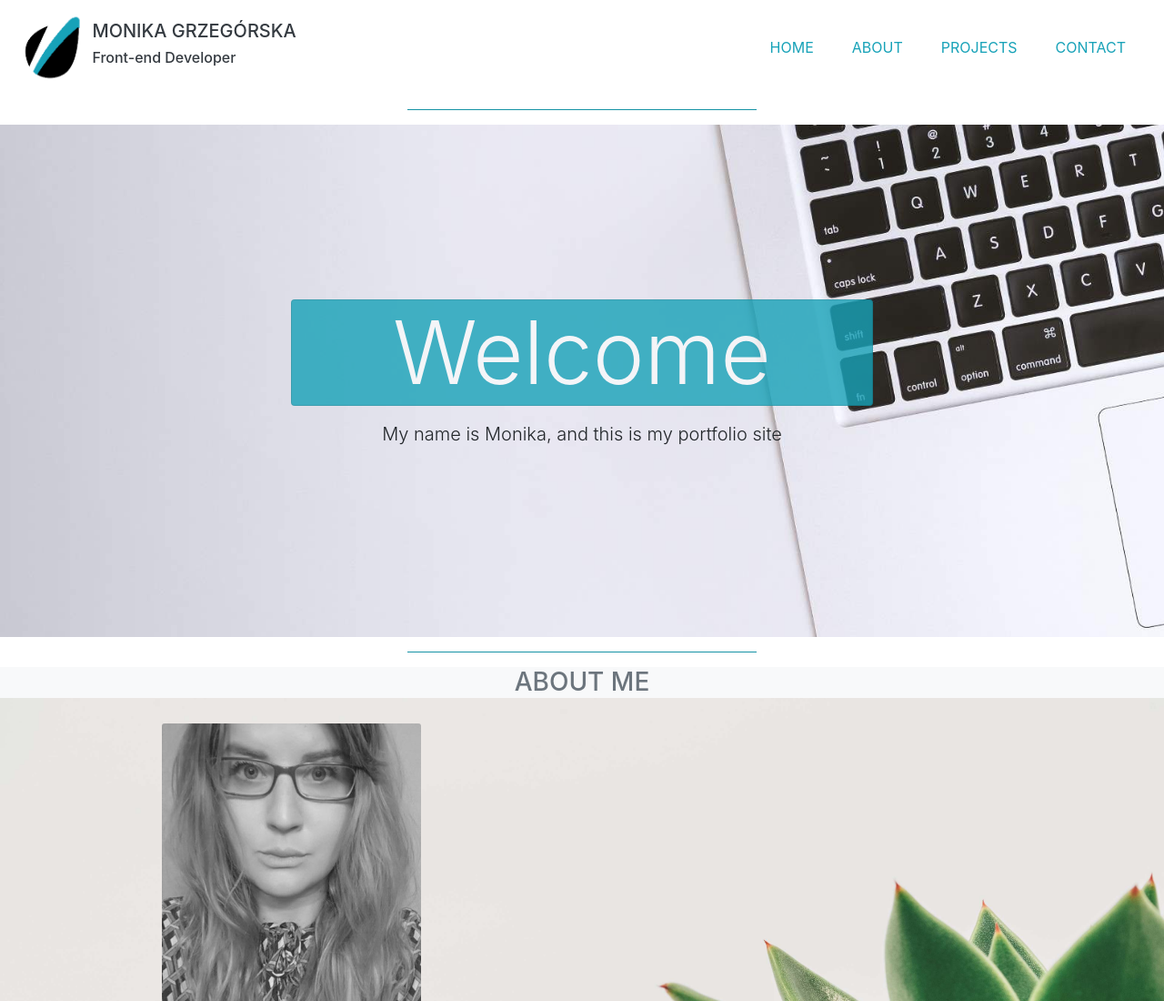
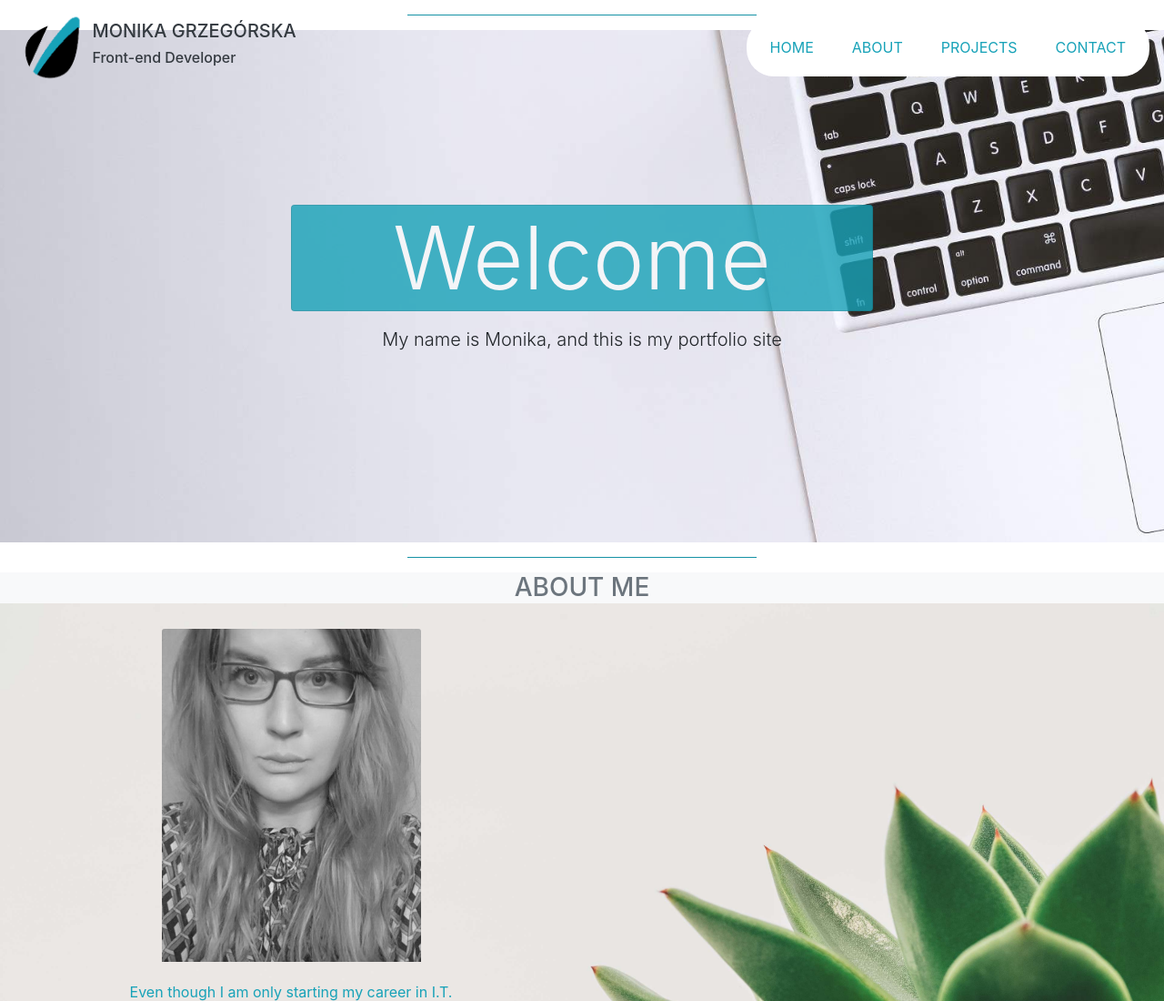
Before and after one commit to monika-grzegorska/responsive-portfolio-site, a plain HTML site: page index.html in a window 1280 px wide. Shown: the top 1100 px of the page at 91% size. Drawn offline with nearby package versions, Linux system fonts and the light colour scheme.

Commit message:
Added ABOUT section and fixin' layout

```diff
--- a/index.html
+++ b/index.html
@@ -24,7 +24,7 @@
 
     <!--NAVIGATION -->
     <div class="containter-fluid" id="top">
-        <nav class="navbar navbar-expand-lg navbar-light sticky-top">
+        <nav class="navbar navbar-expand-lg navbar-light fixed-top">
             <a class="navbar-brand" href="http://grzegorska.pro">
                 <img class="d-inline-block" src="img/logo.png" title="My logo" alt="grzegorska.pro" width="20%">
                 <div class="text-left text-dark d-inline-block align-middle">
```
